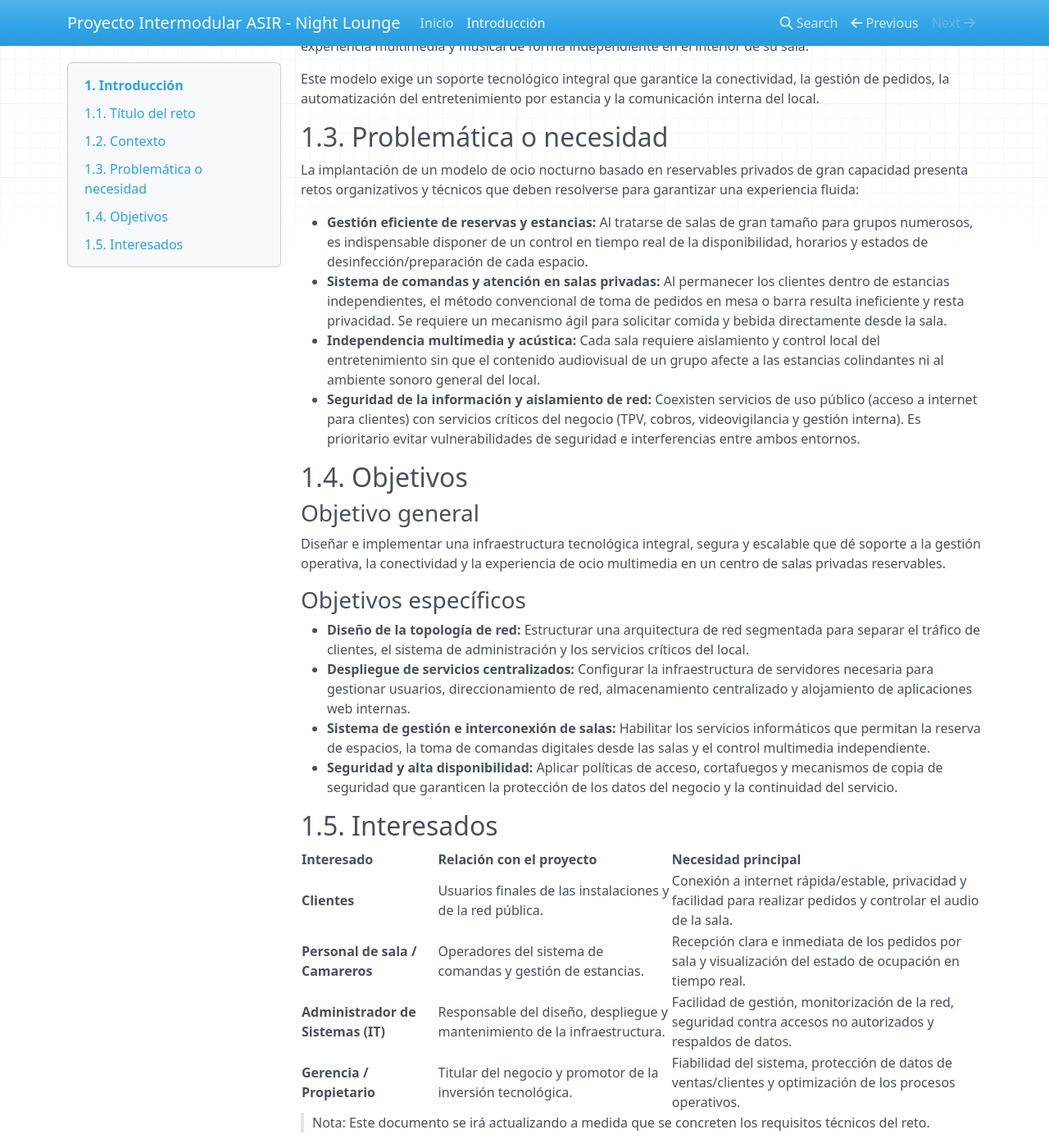
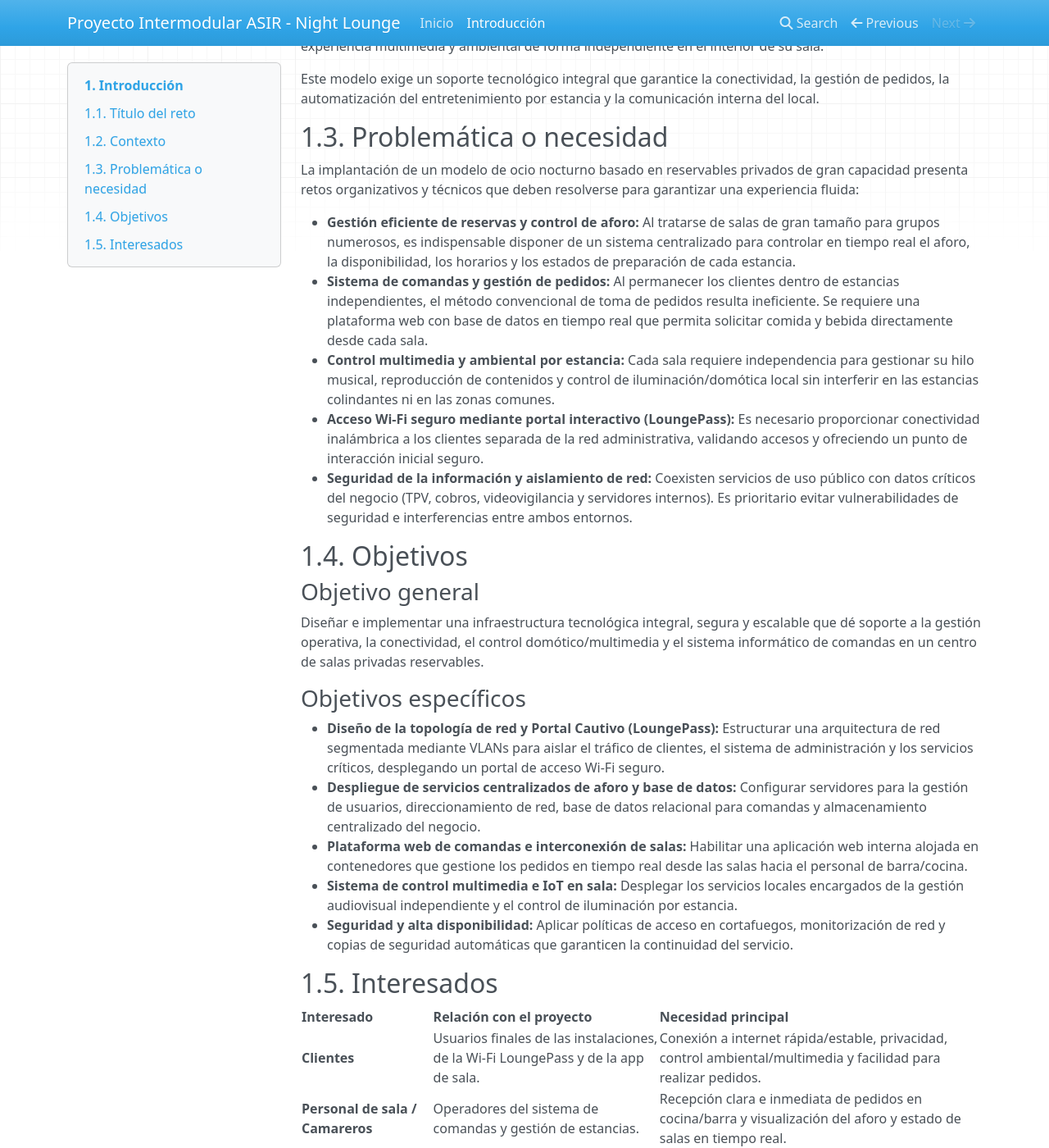
Before and after one commit to pedritobrz/Proyecto-Intermodular-ASIR, an MkDocs documentation site: the page built from docs/01_introduccion.md, in a window 1280 px wide and 1400 px high, scrolled down 455 px. Shown: the whole window at 82% size. Built offline with MkDocs 1.6.1, drawn with Linux system fonts in a browser that asks for light colours; nearby versions of some CDN libraries; some of the changed text lies outside the part shown.

Commit message:
Actualizada la introducción con los 4 servicios clave de ASIR (aforo, LoungePass, multimedia y comandas)

```diff
--- a/docs/01_introduccion.md
+++ b/docs/01_introduccion.md
@@ -6,36 +6,38 @@ Night Lounge: Diseño e implementación de la infraestructura tecnológica para
 ## 1.2. Contexto
 En los últimos años se ha incrementado la demanda de alternativas al ocio nocturno convencional. Un sector amplio de clientes busca espacios de reunión donde compartir tiempo con sus amigos de forma tranquila, confortable y privada —con ambientes amplios equipados con sofás y servicio de comida y bebida— sin la saturación ni los altos niveles de ruido de las discotecas tradicionales.
 
-Para dar respuesta a esta necesidad, se plantea un centro de ocio de gran superficie compuesto por zonas comunes e instalaciones divididas en salas o reservables de gran capacidad (capaces de albergar confortablemente a grupos de hasta 12 personas). El concepto combina un ambiente general relajado con hilo musical suave en las zonas comunes, permitiendo al mismo tiempo que cada grupo gestione su propia experiencia multimedia y musical de forma independiente en el interior de su sala.
+Para dar respuesta a esta necesidad, se plantea un centro de ocio de gran superficie compuesto por zonas comunes e instalaciones divididas en salas o reservables de gran capacidad (capaces de albergar confortablemente a grupos de hasta 12 personas). El concepto combina un ambiente general relajado con hilo musical suave en las zonas comunes, permitiendo al mismo tiempo que cada grupo gestione su propia experiencia multimedia y ambiental de forma independiente en el interior de su sala.
 
 Este modelo exige un soporte tecnológico integral que garantice la conectividad, la gestión de pedidos, la automatización del entretenimiento por estancia y la comunicación interna del local.
 
 ## 1.3. Problemática o necesidad
 La implantación de un modelo de ocio nocturno basado en reservables privados de gran capacidad presenta retos organizativos y técnicos que deben resolverse para garantizar una experiencia fluida:
 
-* **Gestión eficiente de reservas y estancias:** Al tratarse de salas de gran tamaño para grupos numerosos, es indispensable disponer de un control en tiempo real de la disponibilidad, horarios y estados de desinfección/preparación de cada espacio.
-* **Sistema de comandas y atención en salas privadas:** Al permanecer los clientes dentro de estancias independientes, el método convencional de toma de pedidos en mesa o barra resulta ineficiente y resta privacidad. Se requiere un mecanismo ágil para solicitar comida y bebida directamente desde la sala.
-* **Independencia multimedia y acústica:** Cada sala requiere aislamiento y control local del entretenimiento sin que el contenido audiovisual de un grupo afecte a las estancias colindantes ni al ambiente sonoro general del local.
-* **Seguridad de la información y aislamiento de red:** Coexisten servicios de uso público (acceso a internet para clientes) con servicios críticos del negocio (TPV, cobros, videovigilancia y gestión interna). Es prioritario evitar vulnerabilidades de seguridad e interferencias entre ambos entornos.
+* **Gestión eficiente de reservas y control de aforo:** Al tratarse de salas de gran tamaño para grupos numerosos, es indispensable disponer de un sistema centralizado para controlar en tiempo real el aforo, la disponibilidad, los horarios y los estados de preparación de cada estancia.
+* **Sistema de comandas y gestión de pedidos:** Al permanecer los clientes dentro de estancias independientes, el método convencional de toma de pedidos resulta ineficiente. Se requiere una plataforma web con base de datos en tiempo real que permita solicitar comida y bebida directamente desde cada sala.
+* **Control multimedia y ambiental por estancia:** Cada sala requiere independencia para gestionar su hilo musical, reproducción de contenidos y control de iluminación/domótica local sin interferir en las estancias colindantes ni en las zonas comunes.
+* **Acceso Wi-Fi seguro mediante portal interactivo (LoungePass):** Es necesario proporcionar conectividad inalámbrica a los clientes separada de la red administrativa, validando accesos y ofreciendo un punto de interacción inicial seguro.
+* **Seguridad de la información y aislamiento de red:** Coexisten servicios de uso público con datos críticos del negocio (TPV, cobros, videovigilancia y servidores internos). Es prioritario evitar vulnerabilidades de seguridad e interferencias entre ambos entornos.
 
 ## 1.4. Objetivos
 
 ### Objetivo general
-Diseñar e implementar una infraestructura tecnológica integral, segura y escalable que dé soporte a la gestión operativa, la conectividad y la experiencia de ocio multimedia en un centro de salas privadas reservables.
+Diseñar e implementar una infraestructura tecnológica integral, segura y escalable que dé soporte a la gestión operativa, la conectividad, el control domótico/multimedia y el sistema informático de comandas en un centro de salas privadas reservables.
 
 ### Objetivos específicos
-* **Diseño de la topología de red:** Estructurar una arquitectura de red segmentada para separar el tráfico de clientes, el sistema de administración y los servicios críticos del local.
-* **Despliegue de servicios centralizados:** Configurar la infraestructura de servidores necesaria para gestionar usuarios, direccionamiento de red, almacenamiento centralizado y alojamiento de aplicaciones web internas.
-* **Sistema de gestión e interconexión de salas:** Habilitar los servicios informáticos que permitan la reserva de espacios, la toma de comandas digitales desde las salas y el control multimedia independiente.
-* **Seguridad y alta disponibilidad:** Aplicar políticas de acceso, cortafuegos y mecanismos de copia de seguridad que garanticen la protección de los datos del negocio y la continuidad del servicio.
+* **Diseño de la topología de red y Portal Cautivo (LoungePass):** Estructurar una arquitectura de red segmentada mediante VLANs para aislar el tráfico de clientes, el sistema de administración y los servicios críticos, desplegando un portal de acceso Wi-Fi seguro.
+* **Despliegue de servicios centralizados de aforo y base de datos:** Configurar servidores para la gestión de usuarios, direccionamiento de red, base de datos relacional para comandas y almacenamiento centralizado del negocio.
+* **Plataforma web de comandas e interconexión de salas:** Habilitar una aplicación web interna alojada en contenedores que gestione los pedidos en tiempo real desde las salas hacia el personal de barra/cocina.
+* **Sistema de control multimedia e IoT en sala:** Desplegar los servicios locales encargados de la gestión audiovisual independiente y el control de iluminación por estancia.
+* **Seguridad y alta disponibilidad:** Aplicar políticas de acceso en cortafuegos, monitorización de red y copias de seguridad automáticas que garanticen la continuidad del servicio.
 
 ## 1.5. Interesados
 
 | Interesado | Relación con el proyecto | Necesidad principal |
 |---|---|---|
-| **Clientes** | Usuarios finales de las instalaciones y de la red pública. | Conexión a internet rápida/estable, privacidad y facilidad para realizar pedidos y controlar el audio de la sala. |
-| **Personal de sala / Camareros** | Operadores del sistema de comandas y gestión de estancias. | Recepción clara e inmediata de los pedidos por sala y visualización del estado de ocupación en tiempo real. |
-| **Administrador de Sistemas (IT)** | Responsable del diseño, despliegue y mantenimiento de la infraestructura. | Facilidad de gestión, monitorización de la red, seguridad contra accesos no autorizados y respaldos de datos. |
-| **Gerencia / Propietario** | Titular del negocio y promotor de la inversión tecnológica. | Fiabilidad del sistema, protección de datos de ventas/clientes y optimización de los procesos operativos. |
+| **Clientes** | Usuarios finales de las instalaciones, de la Wi-Fi LoungePass y de la app de sala. | Conexión a internet rápida/estable, privacidad, control ambiental/multimedia y facilidad para realizar pedidos. |
+| **Personal de sala / Camareros** | Operadores del sistema de comandas y gestión de estancias. | Recepción clara e inmediata de pedidos en cocina/barra y visualización del aforo y estado de salas en tiempo real. |
+| **Administrador de Sistemas (IT)** | Responsable del diseño, despliegue y mantenimiento de la infraestructura. | Facilidad de gestión, monitorización de la red, gestión de contenedores/BD, seguridad de la red Wi-Fi y respaldos. |
+| **Gerencia / Propietario** | Titular del negocio y promotor de la inversión tecnológica. | Fiabilidad del sistema de comandas/aforo, protección de datos y optimización de los procesos operativos. |
 
 > Nota: Este documento se irá actualizando a medida que se concreten los requisitos técnicos del reto.
```
